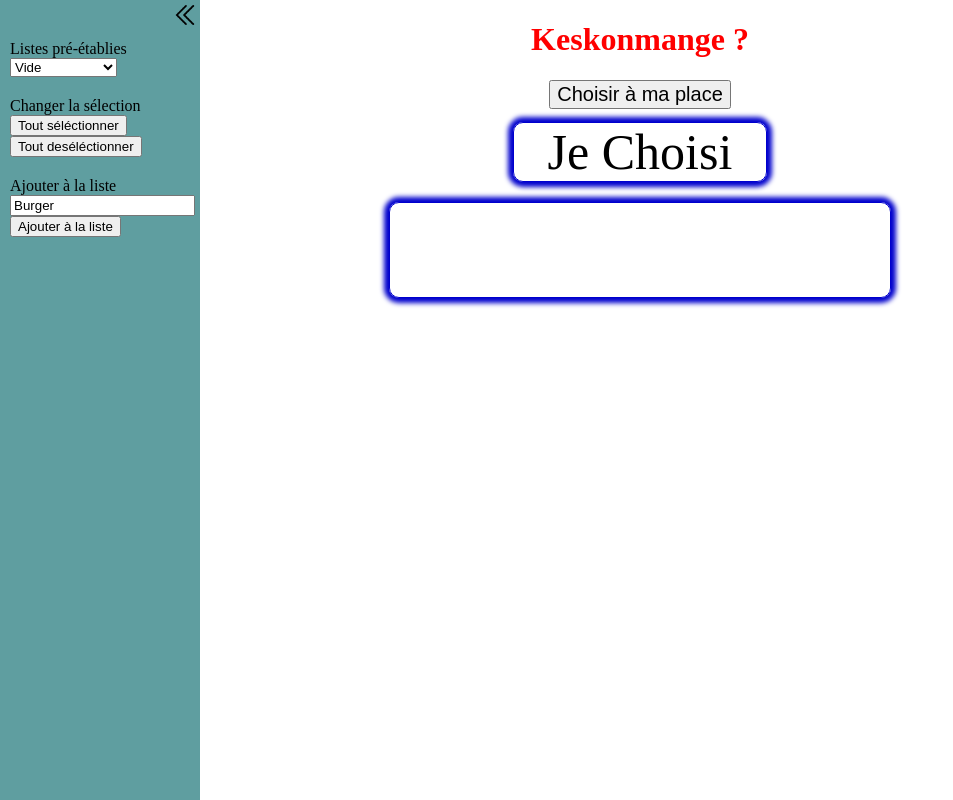
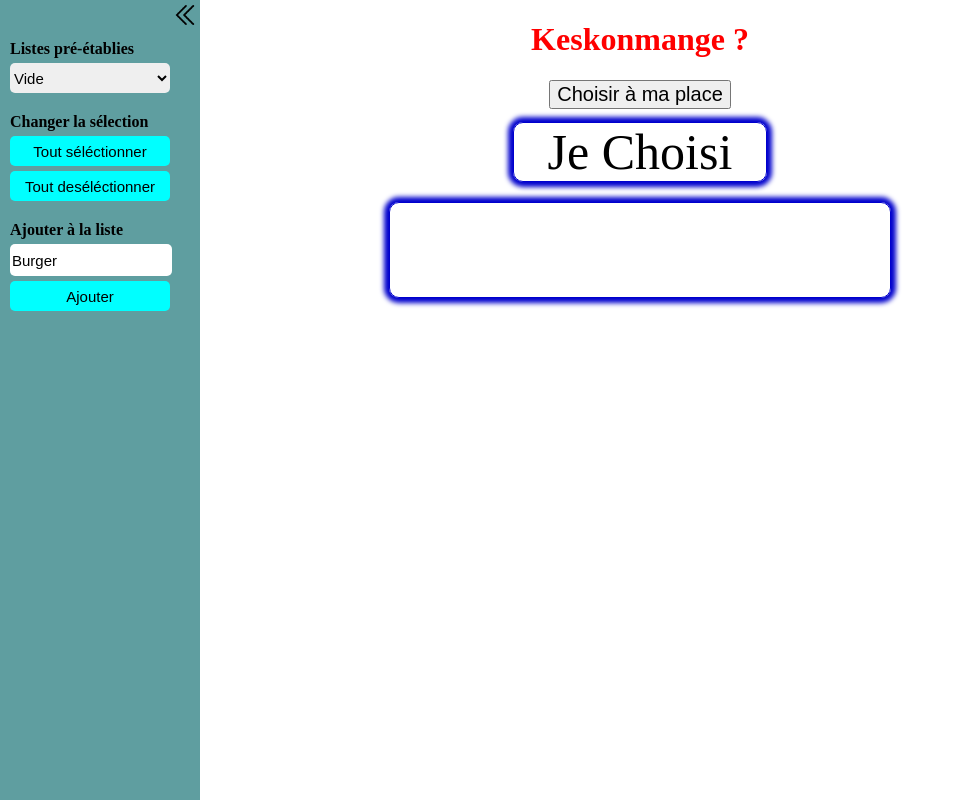
Before and after one commit to AdrienTurmo/keskonmange, an Angular app: page / in a window 1280 px wide. Shown: the whole page, without its empty margins (0-953 px from the left). Built offline with nearby package versions, Linux system fonts and the light colour scheme.

Commit message:
Style control pannel

```diff
--- a/src/app/bouffe-control-pannel/bouffe-control-pannel.component.css
+++ b/src/app/bouffe-control-pannel/bouffe-control-pannel.component.css
@@ -7,6 +7,7 @@
   left: 0;
   background-color: cadetblue;
   transition: left 0.5s ease-in-out;
+  font-weight: bold;
 }
 
 .bouffe-navigation__closed {
@@ -38,12 +39,23 @@
   transition: all 0.5s ease-in-out;
 }
 
-@keyframes rotate_180 {
-  from {
-    transform: rotate(0deg);
-  }
+.bouffe-navigation button, select, input {
+  border-radius: 5px;
+  border: none;
+  width: 160px;
+  height: 30px;
+  margin-top: 5px;
+  font-size: 15px;
+}
 
-  to {
-    transform: rotate(180deg);
-  }
+.bouffe-navigation button {
+  background-color: aqua;
 }
+
+.bouffe-navigation button:hover {
+  box-shadow: black 1px 1px 1px 1px;
+}
+
+.bouffe-navigation input {
+  width: 158px;
+}
--- a/src/app/bouffe-control-pannel/bouffe-control-pannel.component.html
+++ b/src/app/bouffe-control-pannel/bouffe-control-pannel.component.html
@@ -13,7 +13,9 @@
     </div>
 
     <div class="bouffe-controls__item">
-      <span>Changer la sélection</span>
+      <span>
+        Changer la sélection
+      </span>
       <button (click)="allWanted()">Tout séléctionner</button>
       <button (click)="allRejected()">Tout deséléctionner</button>
     </div>
@@ -25,7 +27,7 @@
       <label>
         <input id="new-bouffe" type="text" maxlength="40" (keyup.enter)="addToList()" [(ngModel)]="newBouffe">
       </label>
-      <button id="new-bouffe-button" (click)="addToList()">Ajouter à la liste</button>
+      <button id="new-bouffe-button" (click)="addToList()">Ajouter</button>
     </div>
   </div>
 </div>
```
